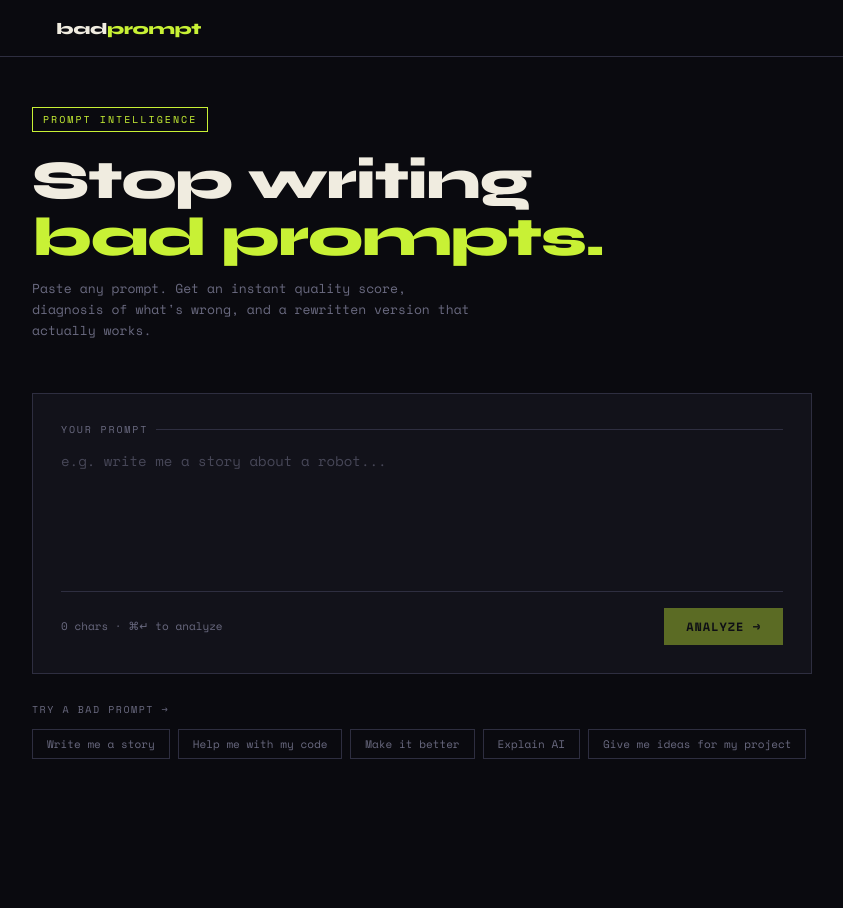
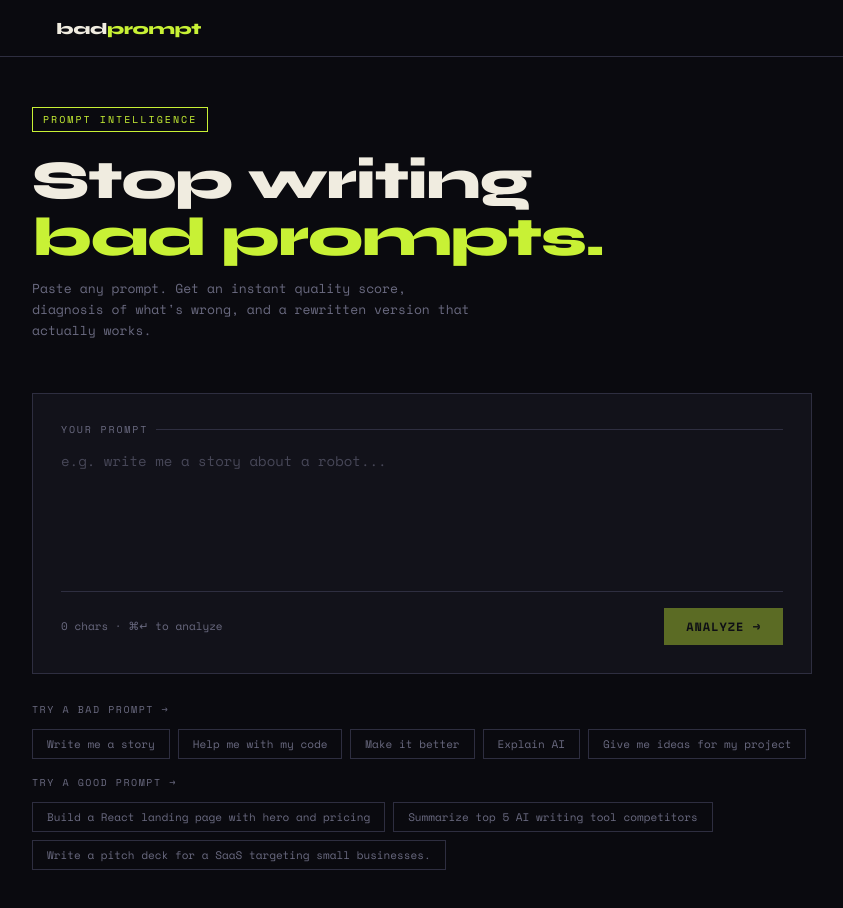
Before and after one commit to just-arizon/bad-prompt, a React (Vite) app: page / in a window 1280 px wide. Shown: the top 908 px of the page, without its empty margins (218-1061 px from the left). Before the commit the page ends 857 px from the top, so only its background shows below. Built offline with nearby package versions, Linux system fonts and the light colour scheme.

Commit message:
good prompt commit

```diff
--- a/src/pages/HomePage.tsx
+++ b/src/pages/HomePage.tsx
@@ -8,7 +8,11 @@
   "Explain AI",
   "Give me ideas for my project",
 ];
-
+const GOOD_EXAMPLES = [
+  "Build a React landing page with hero and pricing",
+  "Summarize top 5 AI writing tool competitors",
+  "Write a pitch deck for a SaaS targeting small businesses.",
+];
 interface AnalysisResult {
   overallScore: number;
   clarity: number;
@@ -237,12 +241,25 @@
           </div>
         </div>
 
-        {!result && !loading && (
+       {!result && !loading && (
           <div className="examples">
             <div className="examples-label">Try a bad prompt →</div>
             <div className="example-pills">
               {BAD_EXAMPLES.map((ex) => (
-                <button key={ex} className="pill" onClick={() => setInput(ex)}>{ex}</button>
+                <button key={ex} className="pill" onClick={() => setInput(ex)}>
+                  {ex}
+                </button>
+              ))}
+            </div>
+
+            <div className="examples-label" style={{ marginTop: "16px" }}>
+              Try a good prompt →
+            </div>
+            <div className="example-pills">
+              {GOOD_EXAMPLES.map((ex) => (
+                <button key={ex} className="pill" onClick={() => setInput(ex)}>
+                  {ex}
+                </button>
               ))}
             </div>
           </div>
```
Also changed, not shown: src/components/PromptOptimizer.tsx (+37 -10 lines).
